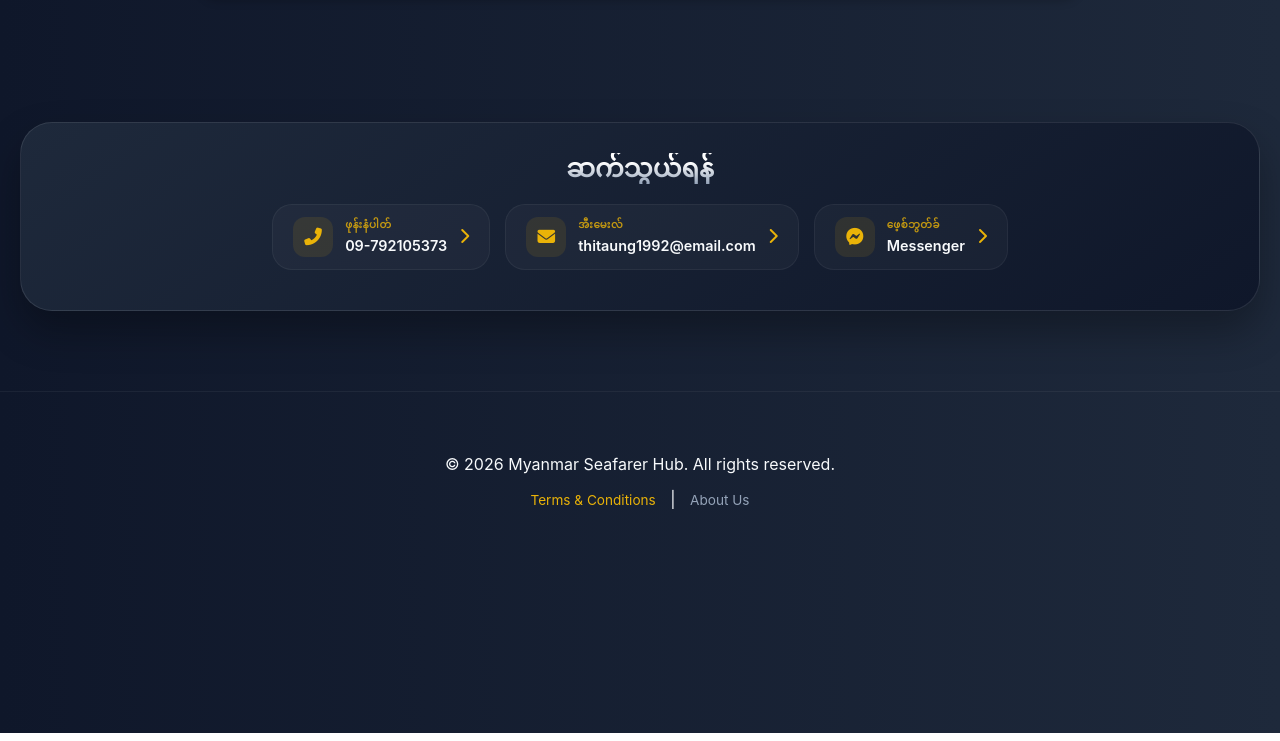
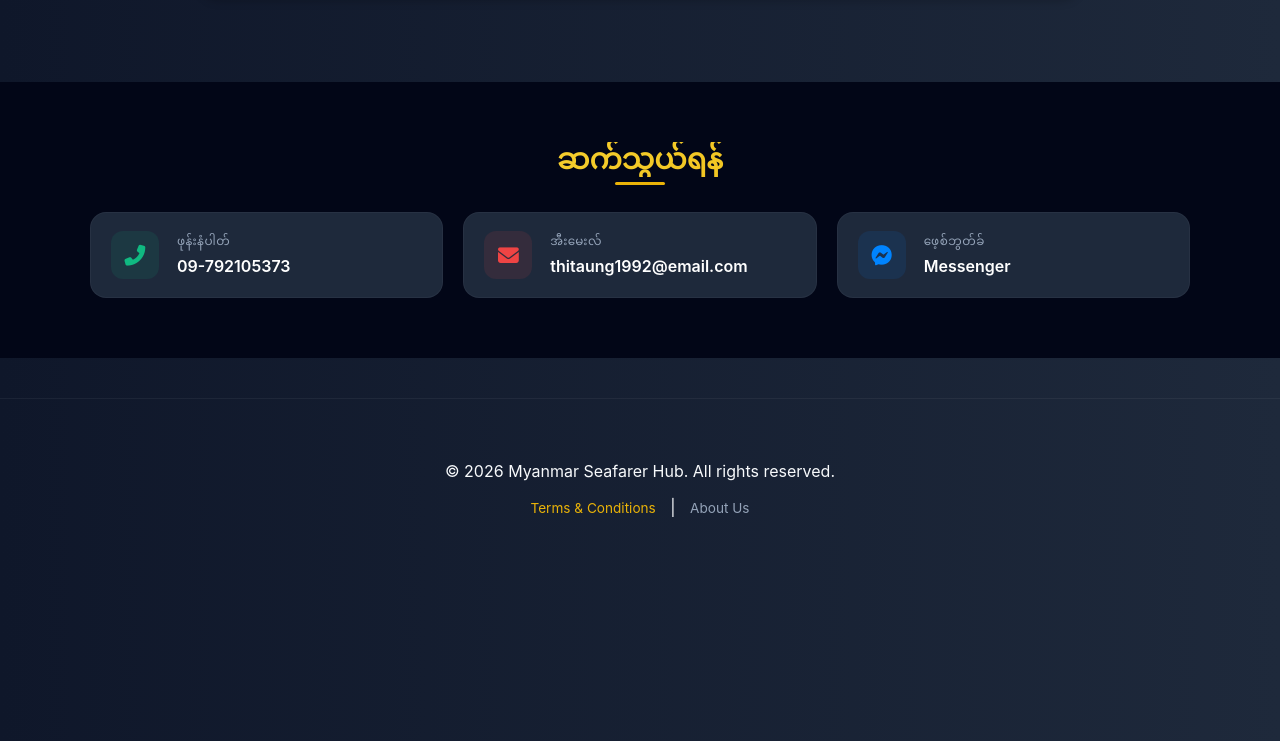
Before and after one commit to SawthitAung/myanmar-seafarer-hub, a plain HTML site: page index.html in a window 1280 px wide. Shown: the part 1476-2217 px from the top of the page. Drawn offline with Linux system fonts and the light colour scheme.

Commit message:
Refactor contact section styles for responsiveness

```diff
--- a/main.css
+++ b/main.css
@@ -549,142 +549,161 @@
 }
 
 /* ==========================================
-   CONTACT SECTION (RESPONSIVE LAYOUT)
+   📞 Contact Section Modern UI Design
    ========================================== */
+#contact {
+  padding: 60px 20px;
+  background: var(--bg-main); /* ဝဘ်ဆိုက်၏ Main Dark Background */
+  width: 100%;
+}
 
-#contact {
-  margin: 40px 20px;
-  padding: 30px 24px;
-  background: linear-gradient(
-    145deg,
-    var(--primary-light),
-    var(--primary-dark)
-  );
-  border-radius: 32px;
-  border: 1px solid rgba(255, 255, 255, 0.1);
-  display: flex;
-  flex-direction: column;
-  align-items: center;
-  gap: 20px;
-  box-shadow: 0 20px 40px rgba(0, 0, 0, 0.3);
-  text-align: center;
-  overflow: hidden;
+.contact-container {
+  max-width: 1100px;
+  margin: 0 auto;
 }
 
 #contact h2 {
-  font-size: 1.6rem;
-  color: var(--text-bright);
-  background: var(--grad-text);
-  -webkit-background-clip: text;
-  -webkit-text-fill-color: transparent;
-  margin-bottom: 10px;
+  font-size: 1.8rem;
+  font-weight: 700;
+  color: #ffffff;
+  text-align: center;
+  margin-bottom: 35px;
+  position: relative;
 }
 
-/* Items Grid - Desktop တွင် ဘေးတိုက် တစ်တန်းတည်း ဖြစ်စေရန် */
-.contact-grid {
-  display: flex;
-  flex-direction: row;
-  justify-content: center;
-  align-items: center;
-  gap: 15px;
-  width: 100%;
-  flex-wrap: nowrap;
-  overflow-x: auto;
-  padding: 10px 5px;
-  scrollbar-width: none;
+/* ခေါင်းစဉ်အောက်က ရွှေဝါရောင် လိုင်းတိုလေး */
+#contact h2::after {
+  content: "";
+  position: absolute;
+  bottom: -8px;
+  left: 50%;
+  transform: translateX(-50%);
+  width: 50px;
+  height: 3px;
+  background: var(--accent);
+  border-radius: 2px;
 }
 
-.contact-grid::-webkit-scrollbar {
-  display: none;
+/* 📱 ဖုန်းပေါ်တွင် တစ်ခုစီ အောက်ဆင်းမည့် Grid စနစ် */
+.contact-grid {
+  display: grid;
+  grid-template-columns: 1fr;
+  gap: 16px;
+  width: 100%;
 }
 
+/* ဆက်သွယ်ရန် ကတ်ပြားတစ်ခုချင်းစီ၏ မူရင်းဒီဇိုင်း */
 .contact-info-item {
-  background: rgba(255, 255, 255, 0.03);
-  padding: 12px 20px;
-  border-radius: 20px;
   display: flex;
-  flex-direction: row;
   align-items: center;
-  gap: 12px;
-  border: 1px solid rgba(255, 255, 255, 0.05);
-  transition: all 0.3s ease;
+  background: var(--card-bg); /* #1e293b Slate Blue */
+  border: 1px solid rgba(255, 255, 255, 0.04);
+  border-radius: 16px;
+  padding: 18px 20px;
   text-decoration: none;
-  flex: 0 0 auto;
+  position: relative;
+  transition: var(--transition);
 }
 
-.contact-info-item:hover {
-  background: rgba(255, 255, 255, 0.08);
-  border-color: var(--accent);
-  transform: translateY(-3px);
-}
-
+/* Icon ဝိုင်းလေးများ စတိုင်လ် */
 .contact-icon {
-  width: 40px;
-  height: 40px;
-  background: rgba(234, 179, 8, 0.1);
+  width: 48px;
+  height: 48px;
   border-radius: 12px;
   display: flex;
   align-items: center;
   justify-content: center;
-  font-size: 1.1rem;
-  color: var(--accent);
+  font-size: 1.3rem;
+  margin-right: 18px;
   flex-shrink: 0;
+  transition: var(--transition);
 }
 
+/* စာသားအုပ်စု နေရာချမှု */
 .contact-text-group {
   display: flex;
   flex-direction: column;
-  align-items: flex-start;
-  text-align: left;
+  gap: 4px;
+  overflow: hidden; /* စာရှည်လျှင် ဘောင်မကျော်စေရန် */
 }
 
 .contact-label {
-  font-size: 0.65rem;
-  color: var(--accent);
+  font-size: 0.75rem;
+  color: var(--text-dim);
   text-transform: uppercase;
   letter-spacing: 0.5px;
-  font-weight: 700;
-  opacity: 0.8;
 }
 
 .contact-value {
-  font-size: 0.9rem;
+  font-size: 1rem;
   font-weight: 600;
-  color: var(--text-bright);
-  white-space: nowrap;
+  color: #ffffff;
+  word-break: break-all; /* အီးမေးလ်အရှည်ကြီးများကို ဖုန်းမှာ ကွက်တိဆင်းပေးမည့်စနစ် */
 }
 
-/* --- Mobile View Adjustments (အပေါ်အောက် ပြောင်းလဲခြင်း) --- */
-@media (max-width: 768px) {
+/* ညာဘက်အစွန်းက မျှားအိုင်ကွန် (နှိပ်လို့ရမှန်း သိသာစေရန်) */
+.contact-arrow {
+  margin-left: auto;
+  color: rgba(255, 255, 255, 0.15);
+  font-size: 0.9rem;
+  transition: var(--transition);
+}
+
+/* 🎨 သီးသန့် Brand အရောင်များနှင့် Glow Effect များ သတ်မှတ်ခြင်း */
+.phone-card .contact-icon {
+  background: rgba(16, 185, 129, 0.1);
+  color: #10b981;
+}
+.email-card .contact-icon {
+  background: rgba(239, 68, 68, 0.1);
+  color: #ef4444;
+}
+.messenger-card .contact-icon {
+  background: rgba(0, 132, 255, 0.1);
+  color: #0084ff;
+}
+
+/* 🌟 Hover & Tap Effect (မောက်စ်တင်လျှင် သို့မဟုတ် ဖုန်းဖြင့် ထိလျှင်) */
+.contact-info-item:hover {
+  background: #243249; /* နောက်ခံ အနည်းငယ် လင်းလာမည် */
+  transform: translateY(-2px);
+  border-color: rgba(255, 255, 255, 0.1);
+  box-shadow: 0 10px 20px -5px rgba(0, 0, 0, 0.3);
+}
+
+.contact-info-item:hover .contact-arrow {
+  color: var(--accent);
+  transform: translateX(3px); /* မျှားလေး ညာဘက်သို့ အနည်းငယ် ရွေ့သွားမည် */
+}
+
+.phone-card:hover {
+  border-color: rgba(16, 185, 129, 0.3);
+}
+.email-card:hover {
+  border-color: rgba(239, 68, 68, 0.3);
+}
+.messenger-card:hover {
+  border-color: rgba(0, 132, 255, 0.3);
+}
+
+/* 💻 Laptop/Desktop ဖန်သားပြင်ကျယ်ကြီးများအတွက် ၃ ကော်လံ ဘေးတိုက်ခွဲမည့်စနစ် */
+@media (min-width: 769px) {
   .contact-grid {
-    flex-direction: column; /* ဖုန်းတွင် အပေါ်အောက် စီရန် */
-    flex-wrap: wrap;
-    gap: 12px;
-    overflow-x: visible;
+    grid-template-columns: repeat(
+      3,
+      1fr
+    ); /* ဘေးတိုက် ၃ ခု ညီတူညီမျှ ခွဲလိုက်သည် */
+    gap: 20px;
   }
 
-  .contact-info-item {
-    width: 100%; /* ဖုန်းတွင် တစ်ခုချင်းစီ အပြည့်ပြရန် */
-    max-width: 320px;
-    flex: none;
-    justify-content: flex-start;
-  }
-
-  .contact-value {
-    white-space: normal;
-    word-break: break-all;
-  }
-  .hero {
-    min-height: 30vh;
-    padding: 90px 20px 20px;
-    border-radius: 0 0 50px 50px;
-  }
-  .hero h1 {
-    line-height: 1.5;
+  .contact-arrow {
+    display: none; /* Laptop တွင် ဘေးတိုက်ကတ်ဖြစ်သွားသဖြင့် မျှားကို ဖျောက်ထားပါမည် */
   }
 }
 
-/* --- 4. Language Switcher (Floating Collapse Button) --- */
+/*===============================================================
+ --- 4. Language Switcher (Floating Collapse Button)
+ ========================================================= --- */
 .mobile-lang-bar {
   position: fixed;
   bottom: 220px;
```
